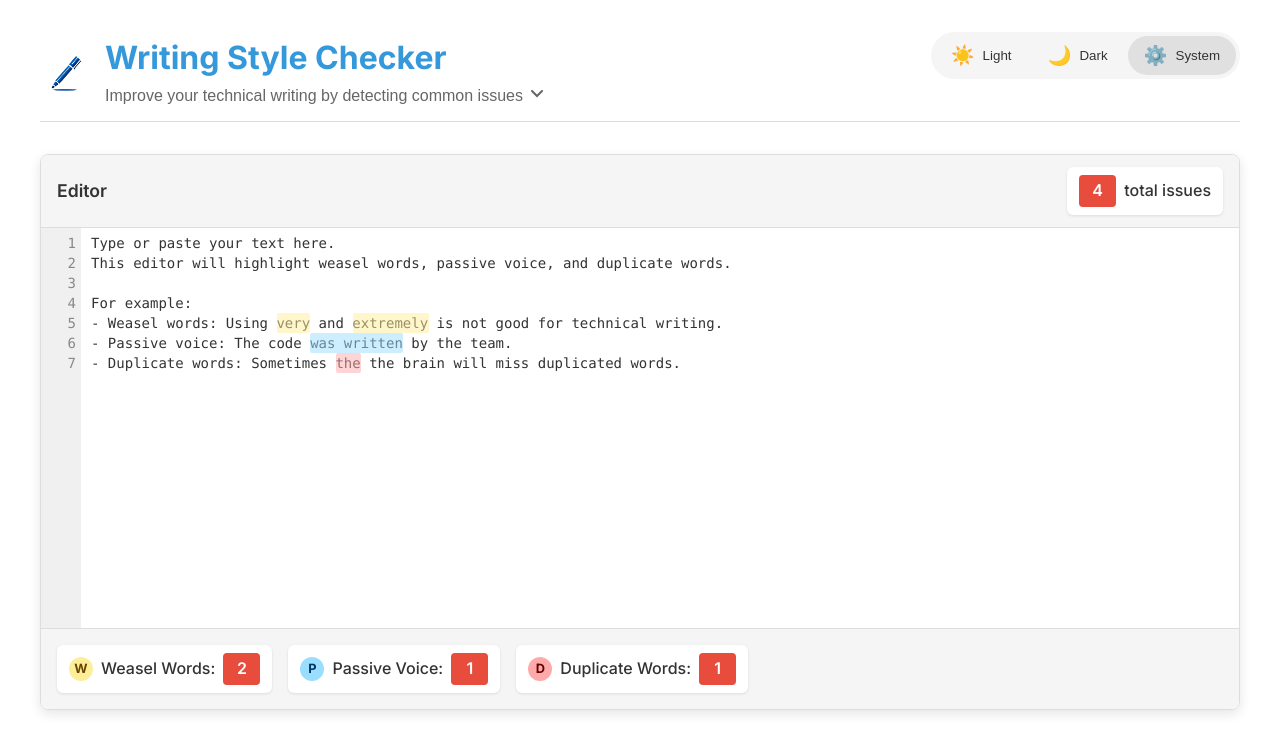
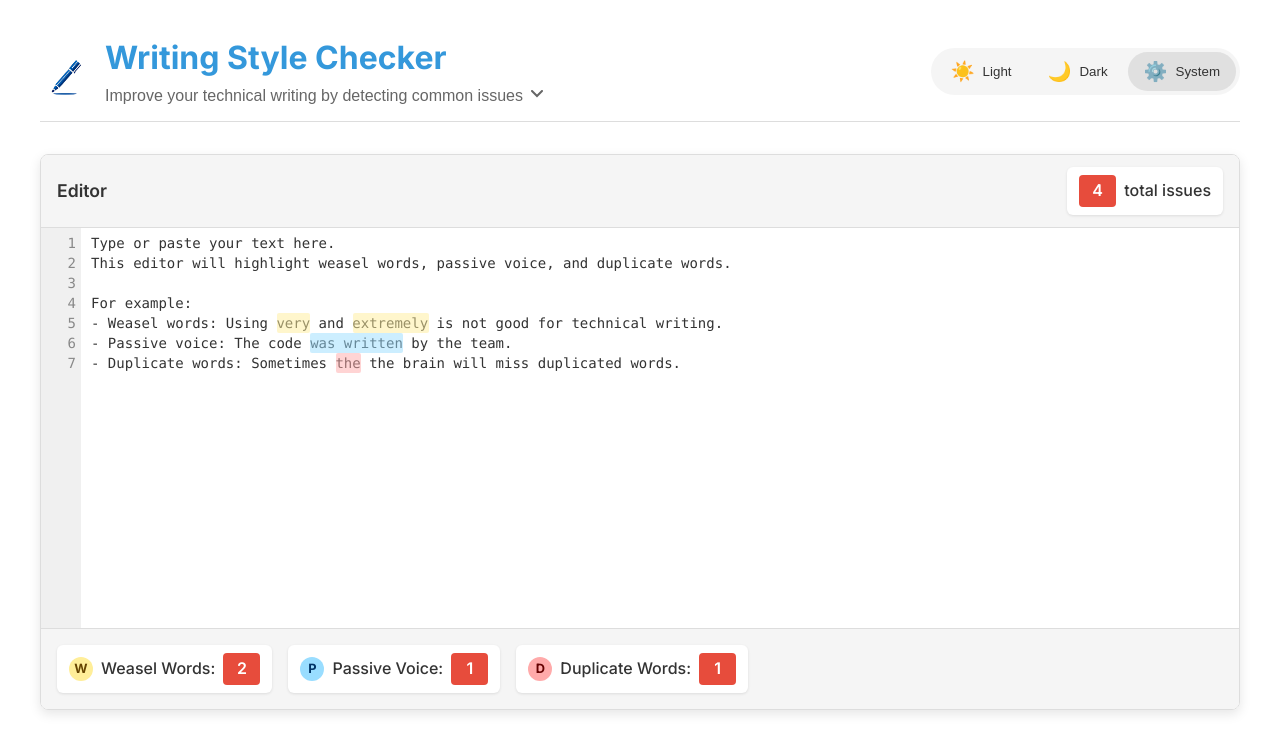
Before and after one commit to rush-skills/wsc, a SvelteKit app: page / in a window 1280 px wide. Shown: the top 740 px of the page. Built offline with nearby package versions, Linux system fonts and the light colour scheme.

Commit message:
minor css fixes for theme switcher alignment

```diff
--- a/src/styles/main.scss
+++ b/src/styles/main.scss
@@ -101,7 +101,7 @@ header {
 .header-top {
   display: flex;
   justify-content: space-between;
-  align-items: flex-start;
+  align-items: center;
   width: 100%;
   position: relative;
 }
@@ -143,7 +143,7 @@ h1 {
 
 .logo-title {
   display: flex;
-  align-items: flex-start;
+  align-items: center;
 }
 
 .title-container {
@@ -221,6 +221,8 @@ h1 {
   background-color: var(--secondary-bg);
   border-radius: 30px;
   padding: 0.25rem;
+  margin-top: 1rem;
+  align-self: flex-start;
 }
 
 .theme-switcher button {
```
Also changed, not shown: static/images/ss.png.
